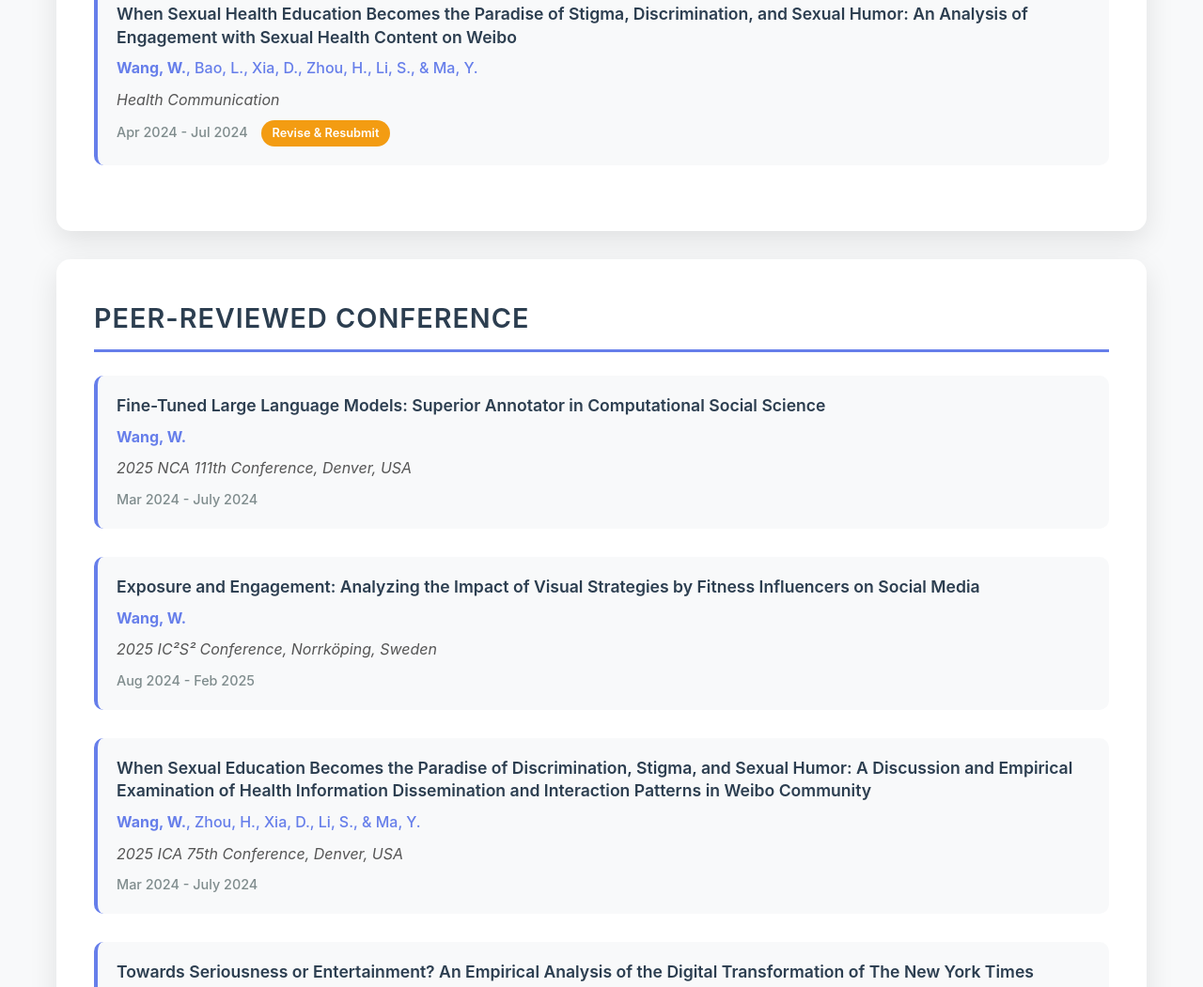
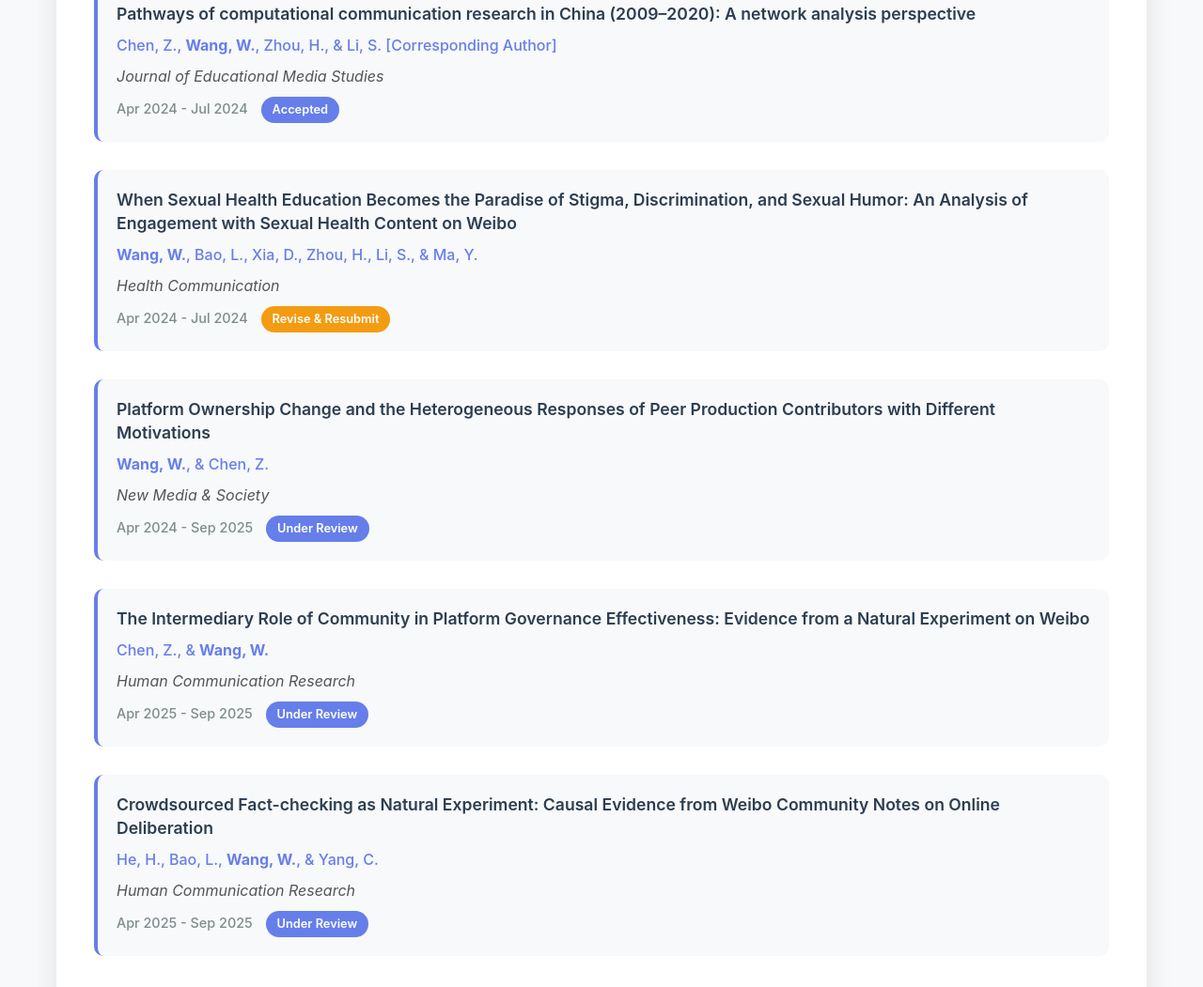
Before and after one commit to wenchang-wang/wenchang-wang.github.io, a plain HTML site: page research.html in a window 1280 px wide. Shown: the part 325-1376 px from the top of the page at 94% size. Drawn offline with Linux system fonts and the light colour scheme.

Commit message:
Update awards, About Me, Recent Research; replace CV PDF

```diff
--- a/research.html
+++ b/research.html
@@ -225,6 +225,22 @@
 
             <div class="research-item">
                 <div class="research-title">
+                    Pathways of computational communication research in China (2009–2020): A network analysis perspective
+                </div>
+                <div class="research-authors">
+                    Chen, Z., <strong>Wang, W.</strong>, Zhou, H., & Li, S. [Corresponding Author]
+                </div>
+                <div class="research-venue">
+                    Journal of Educational Media Studies
+                </div>
+                <div class="research-date">
+                    Apr 2024 - Jul 2024
+                    <span class="research-status">Accepted</span>
+                </div>
+            </div>
+
+            <div class="research-item">
+                <div class="research-title">
                     When Sexual Health Education Becomes the Paradise of Stigma, Discrimination, and Sexual Humor: An Analysis of Engagement with Sexual Health Content on Weibo
                 </div>
                 <div class="research-authors">
@@ -235,7 +251,55 @@
                 </div>
                 <div class="research-date">
                     Apr 2024 - Jul 2024
-                    <span class="research-status revise">Revise & Resubmit</span>
+                    <span class="research-status revise">Revise &amp; Resubmit</span>
+                </div>
+            </div>
+
+            <div class="research-item">
+                <div class="research-title">
+                    Platform Ownership Change and the Heterogeneous Responses of Peer Production Contributors with Different Motivations
+                </div>
+                <div class="research-authors">
+                    <strong>Wang, W.</strong>, &amp; Chen, Z.
+                </div>
+                <div class="research-venue">
+                    New Media &amp; Society
+                </div>
+                <div class="research-date">
+                    Apr 2024 - Sep 2025
+                    <span class="research-status">Under Review</span>
+                </div>
+            </div>
+
+            <div class="research-item">
+                <div class="research-title">
+                    The Intermediary Role of Community in Platform Governance Effectiveness: Evidence from a Natural Experiment on Weibo
+                </div>
+                <div class="research-authors">
+                    Chen, Z., &amp; <strong>Wang, W.</strong>
+                </div>
+                <div class="research-venue">
+                    Human Communication Research
+                </div>
+                <div class="research-date">
+                    Apr 2025 - Sep 2025
+                    <span class="research-status">Under Review</span>
+                </div>
+            </div>
+
+            <div class="research-item">
+                <div class="research-title">
+                    Crowdsourced Fact-checking as Natural Experiment: Causal Evidence from Weibo Community Notes on Online Deliberation
+                </div>
+                <div class="research-authors">
+                    He, H., Bao, L., <strong>Wang, W.</strong>, &amp; Yang, C.
+                </div>
+                <div class="research-venue">
+                    Human Communication Research
+                </div>
+                <div class="research-date">
+                    Apr 2025 - Sep 2025
+                    <span class="research-status">Under Review</span>
                 </div>
             </div>
         </div>
@@ -373,11 +437,8 @@
 
             <ul class="works-progress">
                 <li>Chen, Z., & <strong>Wang, W.</strong>. Beyond Political Entertainment: How Travel Videos Shape Foreign Attitude Toward China. (Manuscript in preparation)</li>
-                <li>Chen, Z., & <strong>Wang, W.</strong>. Platform Governance and Social Disruption: Causal Effects of Social Media Platform Interventions on User Communication Behaviors and Interaction Patterns. (Manuscript in preparation)</li>
                 <li><strong>Wang, W.</strong>, & Chen, Z. The Price of Visibility: A Study on Suggestive Content Strategies Among Fitness Bloggers on Weibo. (Manuscript in preparation)</li>
-                <li><strong>Wang, W.</strong>, & Chen, Z. How Does Acquisition Shape Platform Innovation? Evidence from GitHub-Microsoft Integration. (Manuscript in preparation)</li>
                 <li><strong>Wang, W.</strong>, & Chen, Z. Can Generative Artificial Intelligence Counter the Spiral of Silence? A Natural Experiment from Weibo. (Manuscript in preparation)</li>
-                <li><strong>Wang, W.</strong>, Zhou, H., Li, S., & Chen, Z. Quantifying Academic Capital: A Network Analysis of Scholarly Production and Cooperation Models in Chinese Journalism and Communication Studies. (Manuscript in preparation)</li>
                 <li><strong>Wang, W.</strong>, Zhou, H., & Li, S. Don't Be Angry With Me! An Empirical Analysis of The Interaction Process of AI Customer Service. (Manuscript in preparation)</li>
             </ul>
         </div>
```
Also changed, not shown: index.html (+6 -1 lines), blog1/ic2s2-online-poster.html (line endings or trailing spaces), 2 other files.
